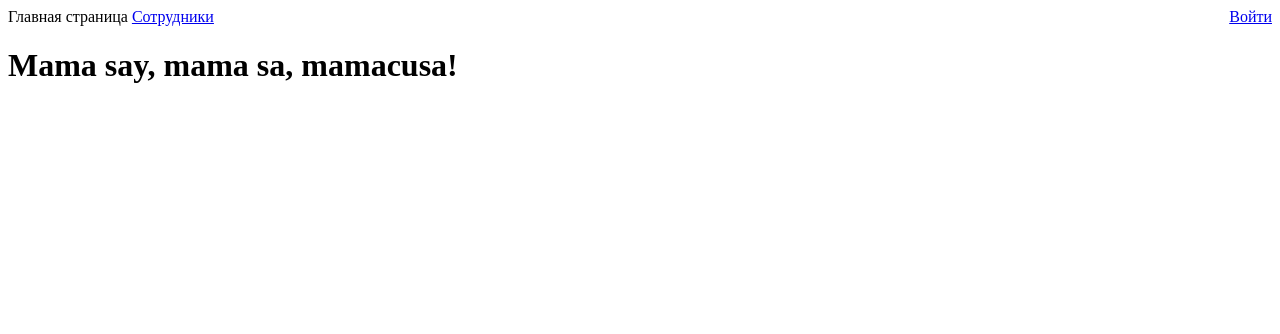
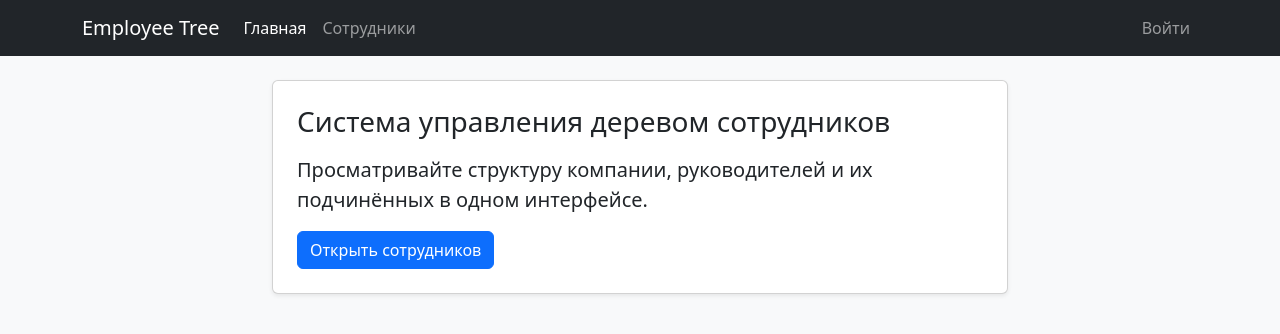
Before and after one commit to HellMan1721/abz-agency-python-test, a Django app: page / in a window 1280 px wide. Shown: the top 334 px of the page. Run offline with Django 5.2, Linux system fonts and the light colour scheme.

Commit message:
доделал дерево сотрудников + DB seeder, оформление через Bootstrap

```diff
--- a/abzagencypythontest/templates/base.html
+++ b/abzagencypythontest/templates/base.html
@@ -1,13 +1,17 @@
-<html lang="en">
+<!DOCTYPE html>
+<html lang="ru">
   <head>
     <meta charset="UTF-8">
+    <meta name="viewport" content="width=device-width, initial-scale=1">
     <title>{% block title %}Django Website{% endblock %}</title>
+    <link href="https://cdn.jsdelivr.net/npm/bootstrap@5.3.3/dist/css/bootstrap.min.css" rel="stylesheet">
   </head>
-  <body>
+  <body class="bg-light">
     {% include 'navbar.html' %}
-    <main>
+    <main class="container py-4">
         {% block content %}
         {% endblock %}
     </main>
+    <script src="https://cdn.jsdelivr.net/npm/bootstrap@5.3.3/dist/js/bootstrap.bundle.min.js"></script>
   </body>
 </html>
--- a/abzagencypythontest/templates/index.html
+++ b/abzagencypythontest/templates/index.html
@@ -1,7 +1,17 @@
 {% extends 'base.html' %}
 
-{% block title %}Django Website{% endblock %}
+{% block title %}Главная{% endblock %}
 
 {% block content %}
-    <h1>Mama say, mama sa, mamacusa!</h1>
+<div class="row justify-content-center">
+  <div class="col-lg-8">
+    <div class="card shadow-sm">
+      <div class="card-body p-4">
+        <h1 class="h3 mb-3">Система управления деревом сотрудников</h1>
+        <p class="lead">Просматривайте структуру компании, руководителей и их подчинённых в одном интерфейсе.</p>
+        <a href="{% url 'tree' %}" class="btn btn-primary">Открыть сотрудников</a>
+      </div>
+    </div>
+  </div>
+</div>
 {% endblock %}
--- a/abzagencypythontest/templates/navbar.html
+++ b/abzagencypythontest/templates/navbar.html
@@ -1,15 +1,32 @@
-<div>
-    {% url 'index' as index_url %}
-    <span>{% if request.path == index_url %}Главная страница{% else %}<a href="{{ index_url }}">Главная страница</a>{% endif %}</span>
-    {% url 'tree' as tree_url %}
-    <span>{% if request.path == tree_url %}Сотрудники{% else %}<a href="{{ tree_url }}">Сотрудники</a>{% endif %}</span>
-    <span style="float:right">
+<nav class="navbar navbar-expand-lg navbar-dark bg-dark">
+  <div class="container">
+    <a class="navbar-brand" href="{% url 'index' %}">Employee Tree</a>
+    <button class="navbar-toggler" type="button" data-bs-toggle="collapse" data-bs-target="#navbarNav">
+      <span class="navbar-toggler-icon"></span>
+    </button>
+    <div class="collapse navbar-collapse" id="navbarNav">
+      <ul class="navbar-nav me-auto">
+        <li class="nav-item">
+          <a class="nav-link{% if request.path == '/' %} active{% endif %}" href="{% url 'index' %}">Главная</a>
+        </li>
+        <li class="nav-item">
+          <a class="nav-link{% if request.path == '/tree' %} active{% endif %}" href="{% url 'tree' %}">Сотрудники</a>
+        </li>
+      </ul>
+      <ul class="navbar-nav">
         {% if user.is_authenticated %}
-            {% url 'users:profile' as profile_url %}
-            <span>Добро пожаловать, {% if request.path == profile_url %}{{ user.username }}!{% else %}<a href="{{ profile_url }}">{{ user.username }}!</a>{% endif %}</span>
-            <span><a href="{% url 'users:logout' %}">Выйти</a></span>
+          <li class="nav-item">
+            <a class="nav-link" href="{% url 'users:profile' %}">{{ user.username }}</a>
+          </li>
+          <li class="nav-item">
+            <a class="nav-link" href="{% url 'users:logout' %}">Выйти</a>
+          </li>
         {% else %}
-            <span><a href="{% url 'users:login' %}">Войти</a></span>
+          <li class="nav-item">
+            <a class="nav-link" href="{% url 'users:login' %}">Войти</a>
+          </li>
         {% endif %}
-    </span>
-</div>
+      </ul>
+    </div>
+  </div>
+</nav>
```
Also changed, not shown: abzagencypythontest/templates/tree.html (+6 -2 lines), db.sqlite3.
